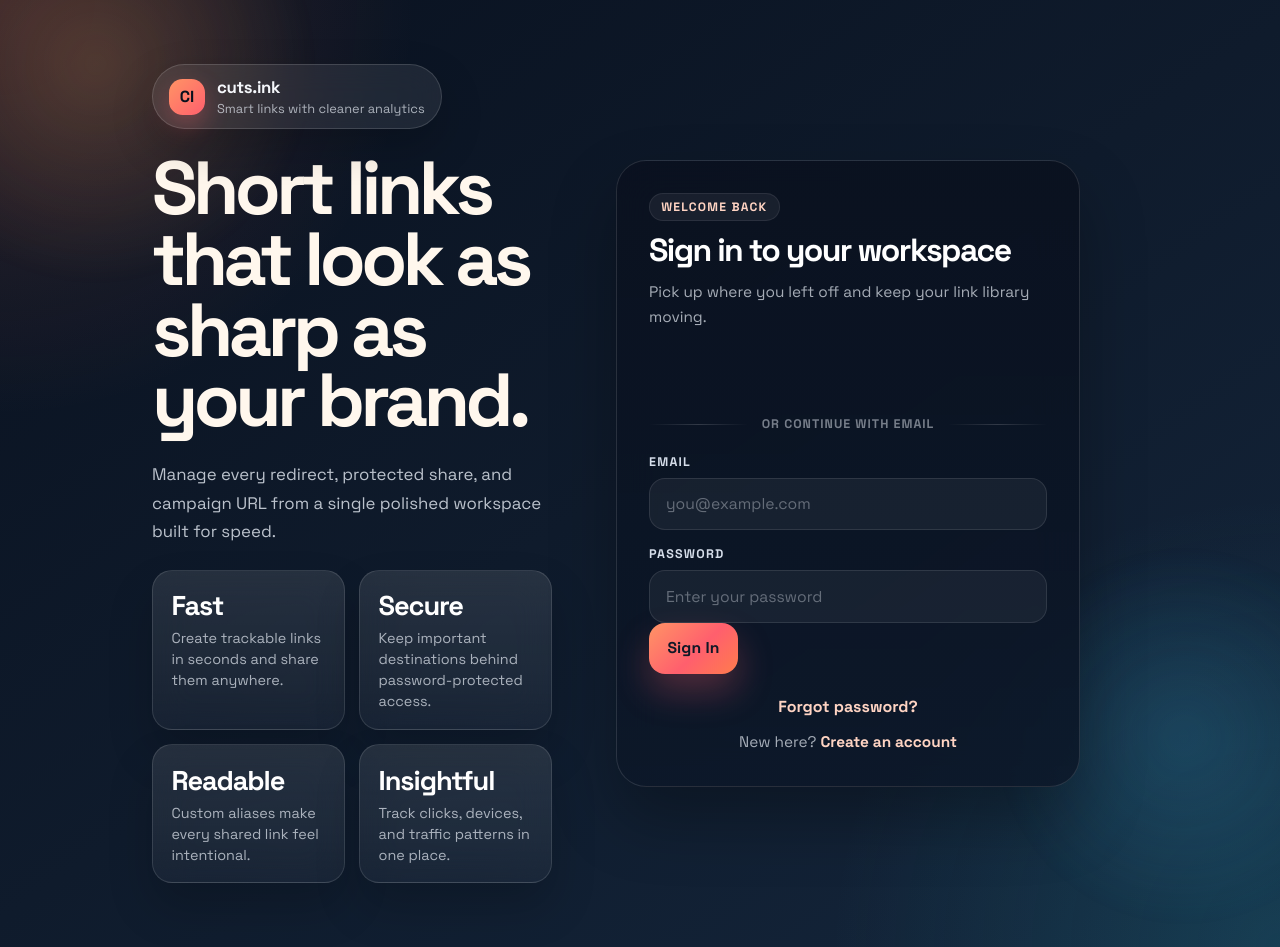
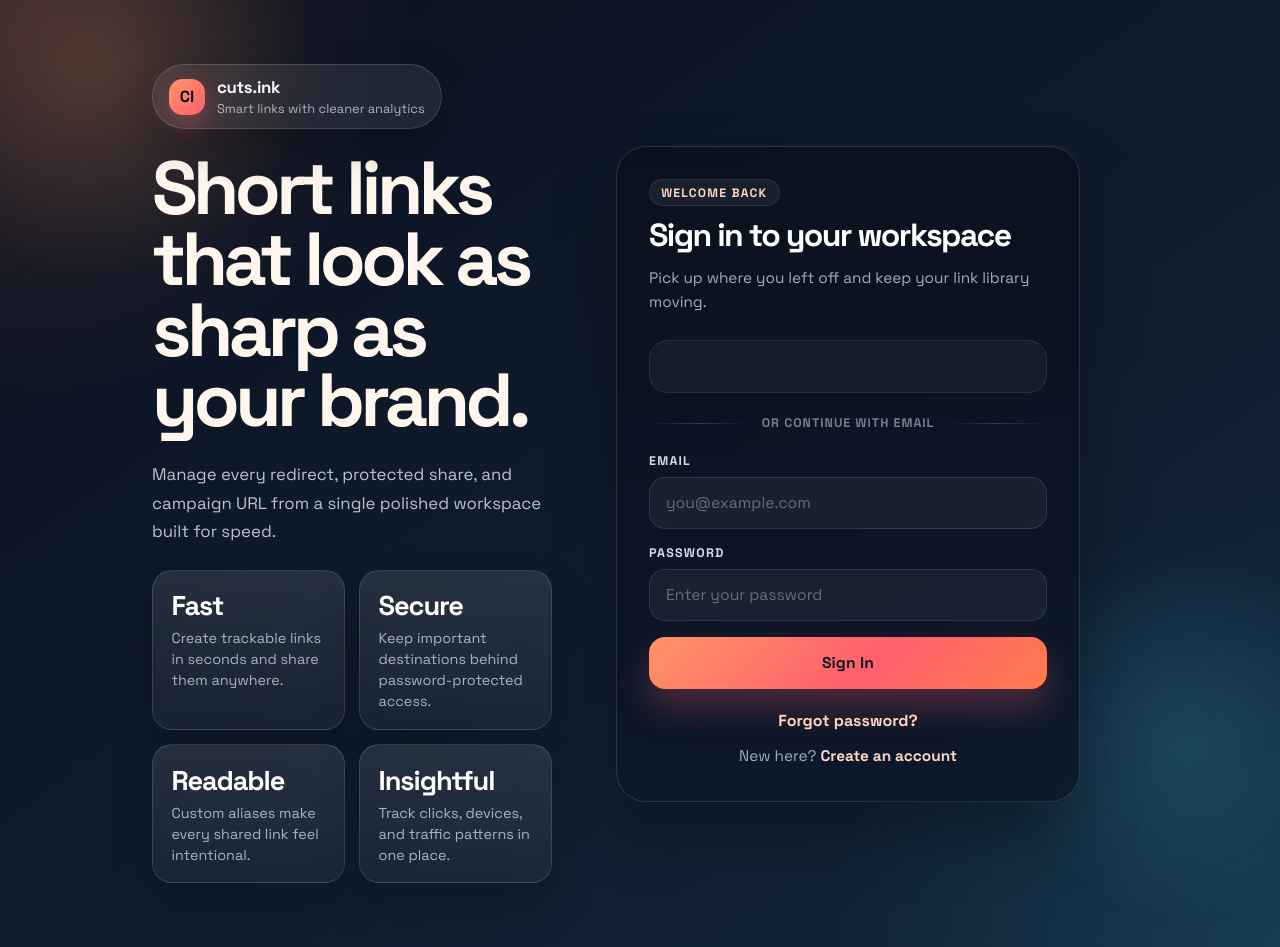
Before and after one commit to meenaharsh5432-tech/url-shortener-frontend, a React (Create React App) app: page /login in a window 1280 px wide. Built offline with nearby package versions, Linux system fonts and the light colour scheme.

Commit message:
Fix auth layout spacing

```diff
--- a/src/App.css
+++ b/src/App.css
@@ -224,7 +224,21 @@
 .oauth-wrap {
   display: flex;
   justify-content: center;
+  width: 100%;
   margin-bottom: 1.25rem;
+  padding: 0.35rem;
+  border-radius: 1.2rem;
+  background: rgba(255, 255, 255, 0.04);
+  border: 1px solid rgba(255, 255, 255, 0.08);
+  overflow: hidden;
+}
+
+.oauth-wrap > div,
+.oauth-wrap iframe {
+  width: 100% !important;
+  max-width: 100% !important;
+  min-width: 100% !important;
+  border-radius: 999px;
 }
 
 .form-divider {
@@ -315,7 +329,10 @@
 }
 
 .primary-button {
+  display: block;
+  width: 100%;
   padding: 0.98rem 1.15rem;
+  margin-top: 1rem;
   border-radius: 1rem;
   background: linear-gradient(135deg, #ff9465, #ff5f6d 55%, #ff7c4d);
   color: #101827;
@@ -450,6 +467,7 @@
   grid-template-columns: minmax(0, 1.8fr) minmax(19rem, 1fr);
   gap: 1rem;
   margin-bottom: 1rem;
+  align-items: stretch;
 }
 
 .hero-panel,
@@ -462,6 +480,7 @@
 }
 
 .hero-panel {
+  height: 100%;
   padding: 1.6rem;
   border-radius: 1.7rem;
 }
@@ -511,6 +530,8 @@
 
 .hero-sidecard {
   display: grid;
+  height: 100%;
+  align-content: start;
   gap: 1rem;
   padding: 1.45rem;
   border-radius: 1.7rem;
@@ -565,9 +586,14 @@
 .metrics-grid {
   grid-template-columns: repeat(3, minmax(0, 1fr));
   margin-bottom: 1rem;
+  align-items: stretch;
 }
 
 .metric-card {
+  height: 100%;
+  display: flex;
+  flex-direction: column;
+  justify-content: space-between;
   padding: 1.2rem;
   border-radius: 1.35rem;
 }
--- a/src/components/Login.js
+++ b/src/components/Login.js
@@ -107,6 +107,7 @@ function Login() {
               onError={() => setError('Google sign in failed')}
               theme="filled_black"
               shape="pill"
+              width="100%"
               text="signin_with"
             />
           </div>
--- a/src/components/Register.js
+++ b/src/components/Register.js
@@ -97,6 +97,7 @@ function Register() {
               onError={() => setError('Google sign up failed')}
               theme="filled_black"
               shape="pill"
+              width="100%"
               text="signup_with"
             />
           </div>
```
